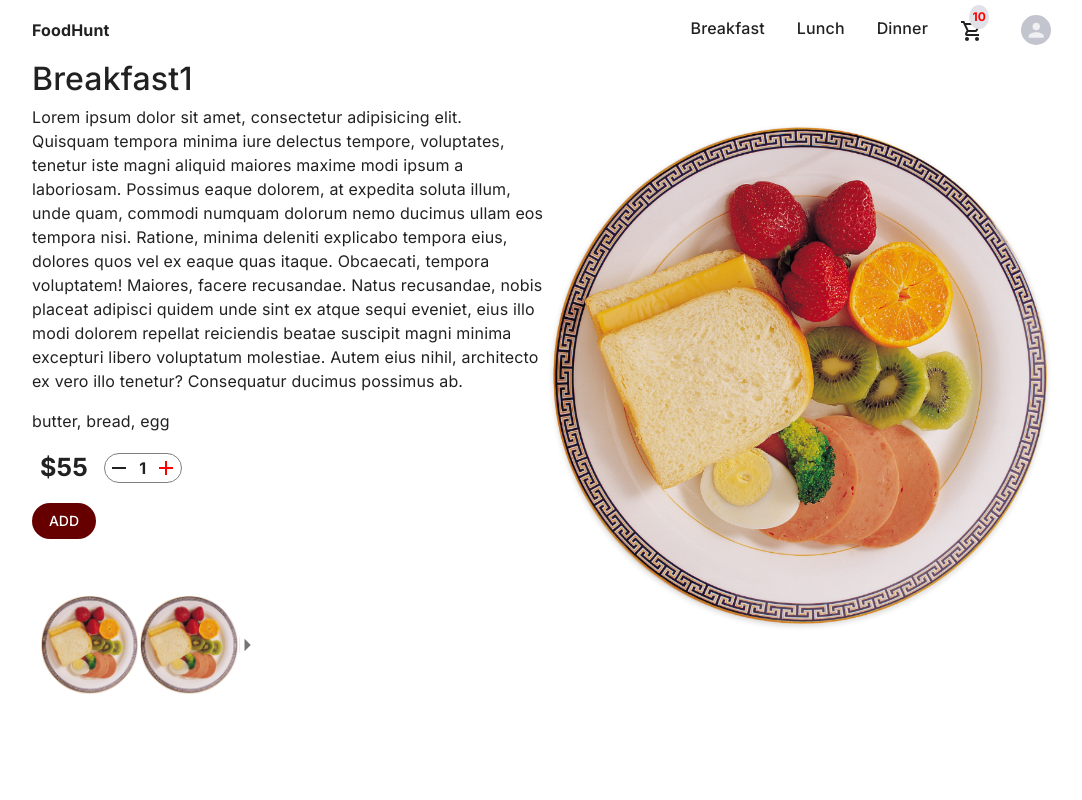
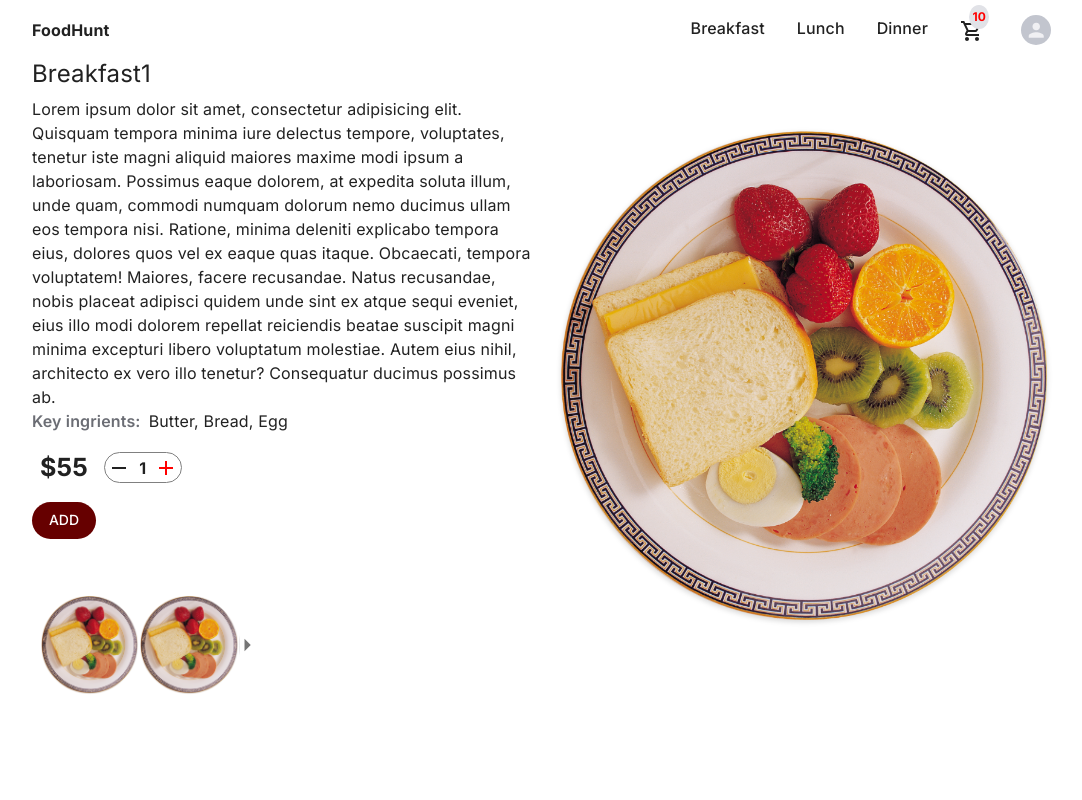
Before and after one commit to Waizul/FoodHunt, a React (Vite) app in the folder client/: page /breakfast/1 in a window 1280 px wide. Shown: the top 800 px of the page, without its empty margins (96-1178 px from the left). Built offline with nearby package versions, Linux system fonts and the light colour scheme.

Commit message:
fixed some styling in singleItem and category page

```diff
--- a/client/src/components/item/Item.tsx
+++ b/client/src/components/item/Item.tsx
@@ -20,7 +20,7 @@ const Card = styled("div")(({ theme }) => ({
 		objectFit: "contain",
 	},
 	'&:hover': {
-		transform: "scale(1.03)"
+		transform: "scale(1.03)",
 	}
 }));
 
@@ -39,7 +39,7 @@ const Item = ({ item }: Props) => {
 			}}
 			onClick={() => navigate(`/${item.category}/${item.id}`)}
 		>
-			<Card sx={{}}>
+			<Card sx={{padding: 1}}>
 				<img src={item.image} alt={item.title} />
 				<Typography>{item.title}</Typography>
 				<Typography>200 BDT</Typography>
--- a/client/src/components/itemCard/ItemCard.tsx
+++ b/client/src/components/itemCard/ItemCard.tsx
@@ -24,7 +24,7 @@ const ItemCard = ({ item }: Props) => {
 	console.log(item.id);
 	return (
 		<Stack
-			alignItems={"center"}
+			// alignItems={"center"}
 			justifyContent={"center"}
 			sx={{ height: "80vh", marginTop: "auto" }}
 		>
@@ -41,7 +41,7 @@ const ItemCard = ({ item }: Props) => {
 					<Typography
 						color={theme.palette.primary[500]}
 						variant='h4'
-						fontSize={24}
+						fontSize={22}
 					>
 						200 BDT
 					</Typography>
--- a/client/src/pages/singleCategory/SingleCategory.tsx
+++ b/client/src/pages/singleCategory/SingleCategory.tsx
@@ -1,14 +1,15 @@
 import { useParams } from "react-router-dom";
 import { useEffect, useState } from "react";
-
-import { foodItems } from "@/data.js";
+import {useTheme} from '@mui/material/styles'
 import { Box, Typography } from "@mui/material";
 import Grid2 from "@mui/material/Unstable_Grid2/Grid2";
 import { ItemCard } from "@/components";
+import { foodItems } from "@/data.js";
 
 const SingleCategory = () => {
 	const [items, setItems] = useState<Item[]>([]);
 
+	const theme = useTheme();
 	const { categoryName } = useParams();
 
 	useEffect(() => {
@@ -20,9 +21,12 @@ const SingleCategory = () => {
 		<section className='section'>
 			<Box
 				flexGrow={1}
-				sx={(theme) => ({
-					paddingInline: theme.breakpoints.down("laptop") && 2,
-				})}
+				sx={{
+					[theme.breakpoints.down("laptop")]: {
+						paddingInline: 2,
+					},
+					width: '100%'
+				}}
 			>
 				<Typography variant='h3'>
 					<Typography
@@ -37,13 +41,13 @@ const SingleCategory = () => {
 				</Typography>
 				<Grid2
 					container
-					spacing={{ tablet: 2, laptop: 3 }}
+					spacing={{ tablet: 2, laptop: 4 }}
 					columns={{ mobile: 4, tablet: 8, laptop: 12 }}
 				>
 					{items.length &&
 						items.map((item) => (
 							<Grid2 mobile={4} tablet={4} laptop={4} key={item.id} mb={10}>
-								<ItemCard item={item} categoryName={categoryName} />
+								<ItemCard item={item} />
 							</Grid2>
 						))}
 				</Grid2>
--- a/client/src/pages/singleItem/SingleItem.tsx
+++ b/client/src/pages/singleItem/SingleItem.tsx
@@ -1,12 +1,12 @@
 import { useState, useEffect } from "react";
 import { useNavigate, useParams } from "react-router-dom";
-import { styled } from "@mui/material/styles";
+import { styled, useTheme } from "@mui/material/styles";
+import { Box, IconButton, Stack, Typography } from "@mui/material";
+import { Add, ArrowLeft, ArrowRight, Remove } from "@mui/icons-material";
+import Grid2 from "@mui/material/Unstable_Grid2/Grid2";
 
-import { Box, IconButton, Stack, Typography } from "@mui/material";
 import { ColorButton } from "@/styles";
 import { foodItems } from "@/data.js";
-import { Add, ArrowLeft, ArrowRight, Remove } from "@mui/icons-material";
-import Grid2 from "@mui/material/Unstable_Grid2/Grid2";
 
 type Props = {};
 type SliderProps = {
@@ -16,8 +16,9 @@ type SliderProps = {
 const Slider = styled("div")<SliderProps>(({ theme, index }) => ({
 	width: "100px",
 	display: "flex",
+	cursor: "pointer",
 	transform: `translateX(${-100 * index}px)`,
-	transition: 'transform 1s ease'
+	transition: "transform 1s ease",
 }));
 
 const SingleItem = (props: Props) => {
@@ -25,6 +26,7 @@ const SingleItem = (props: Props) => {
 	const [item, setItem] = useState<Item>();
 	const [categoryItems, setCategoryItems] = useState<Item[]>([]);
 
+	const theme = useTheme();
 	const { categoryName, itemId } = useParams();
 	const navigate = useNavigate();
 
@@ -37,7 +39,7 @@ const SingleItem = (props: Props) => {
 		const item = foodItems.find((item) => item.id == itemId);
 		setItem(item);
 	}, [itemId]);
-	const handleClick = (dir) => {
+	const handleClick = (dir: string) => {
 		if (dir === "l") {
 			index > 0 ? setIndex(index - 1) : setIndex(0);
 		} else {
@@ -47,16 +49,35 @@ const SingleItem = (props: Props) => {
 
 	return (
 		<section className='section'>
-			<Grid2 container>
-				<Grid2 mobile={6}>
-					<Typography variant='h1' mb={1}>
+			<Box
+				sx={{
+					// paddingInline: theme.breakpoints.down("tablet") ? 2 : "0",
+					[theme.breakpoints.down("laptop")]: {
+						paddingInline: 2,
+					},
+				}}
+			>
+				<Grid2 container spacing={2}>
+					<Grid2 laptop={6} order={{ mobile: 2, tablet: 2, laptop: 1 }}>
+						<Typography variant='h2' mb={1}>
 							{item?.title}
 						</Typography>
 
-					{item?.desc}
+						<Typography>{item?.desc}</Typography>
+
+						<Box>
+							<Typography variant='h4' mt={1} sx={{ display: "inline" }}>
+								Key ingrients:
+							</Typography>
 							{item?.ingredients.map((ing) => (
-						<p>{ing}</p>
+								<Typography
+									sx={{ display: "inline", textTransform: "capitalize", ml: 1 }}
+								>
+									{ing}
+								</Typography>
 							))}
+						</Box>
+
 						<Box>
 							<Stack
 								direction={"row"}
@@ -91,7 +112,7 @@ const SingleItem = (props: Props) => {
 									cursor: "pointer",
 									position: "absolute",
 									top: 0,
-								left:-25,
+									left: -25,
 									bottom: 0,
 									zIndex: 10,
 								}}
@@ -103,11 +124,14 @@ const SingleItem = (props: Props) => {
 									{categoryItems.map((item) => (
 										<>
 											<img
+												key={item.id + index}
 												src={item.image}
 												width={"100px"}
 												height={"100px"}
 												alt={item.title}
-											onClick={() => navigate(`/${categoryName}/${item.id}}`)}
+												onClick={() => {
+													navigate(`/${categoryName}/${item.id}`);
+												}}
 											/>
 										</>
 									))}
@@ -128,16 +152,18 @@ const SingleItem = (props: Props) => {
 							</IconButton>
 						</Box>
 					</Grid2>
-				<Grid2 mobile={6}>
+
+					<Grid2 laptop={6} order={{ mobile: 1, tablet: 1, laptop: 2 }}>
 						<img
 							src={item?.image}
 							alt={item?.title}
 							width={"100%"}
 							height={"100%"}
-						style={{objectFit:'contain'}}
+							style={{ objectFit: "contain" }}
 						/>
 					</Grid2>
 				</Grid2>
+			</Box>
 		</section>
 	);
 };
--- a/client/src/styles/theme.ts
+++ b/client/src/styles/theme.ts
@@ -128,9 +128,9 @@ export const themeSettings = (mode: PaletteMode) => ({
 		},
 		h4: {
 			fontFamily: ["Inter", "sans-serif"].join(","),
-			fontSize: 14,
+			fontSize: 16,
 			fontWeight: 600,
-			color: tokens.grey[300],
+			color: tokens.grey[700],
 		},
 		h5: {
 			fontFamily: ["Inter", "sans-serif"].join(","),
```
Lines whose indentation alone changed are shown as unchanged.
